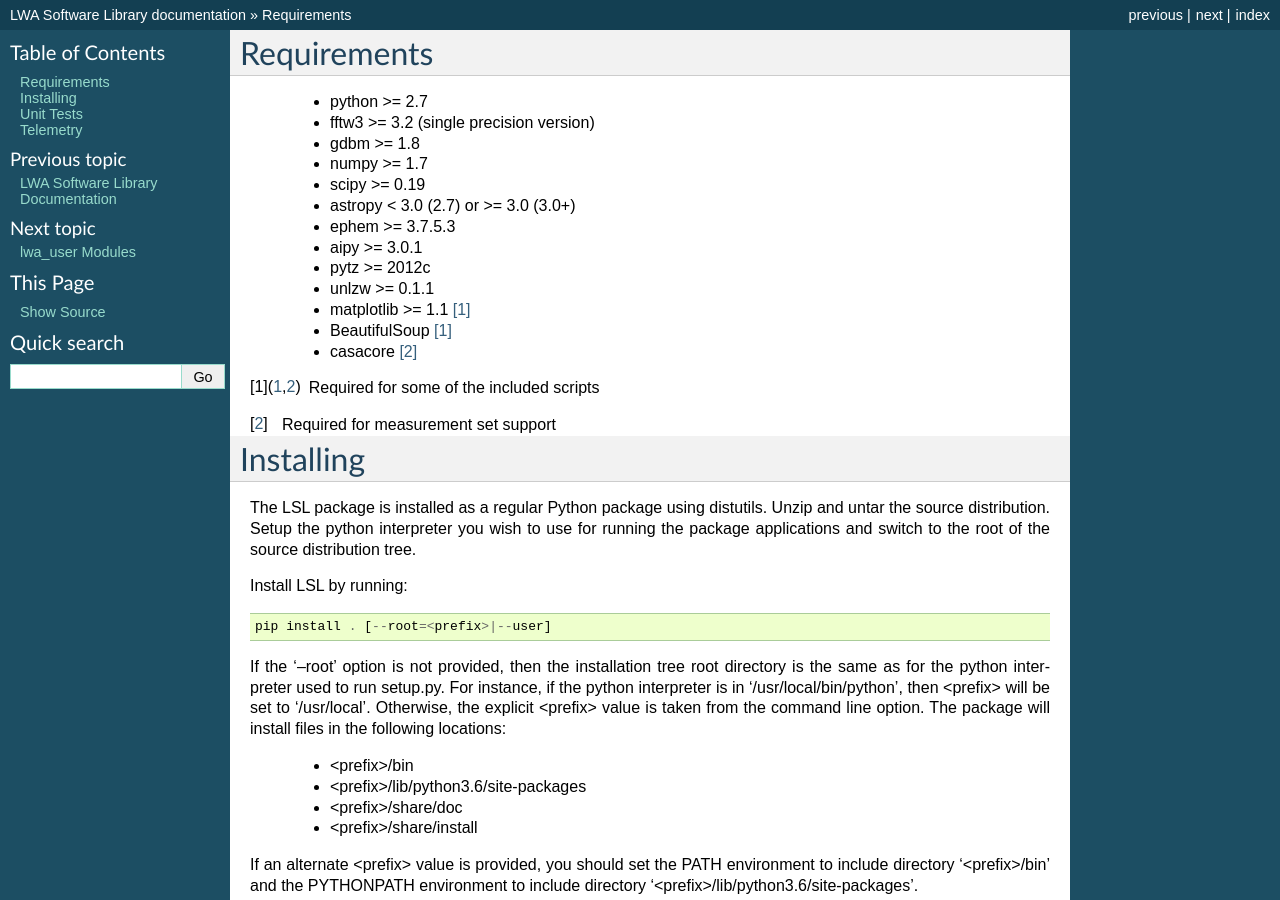
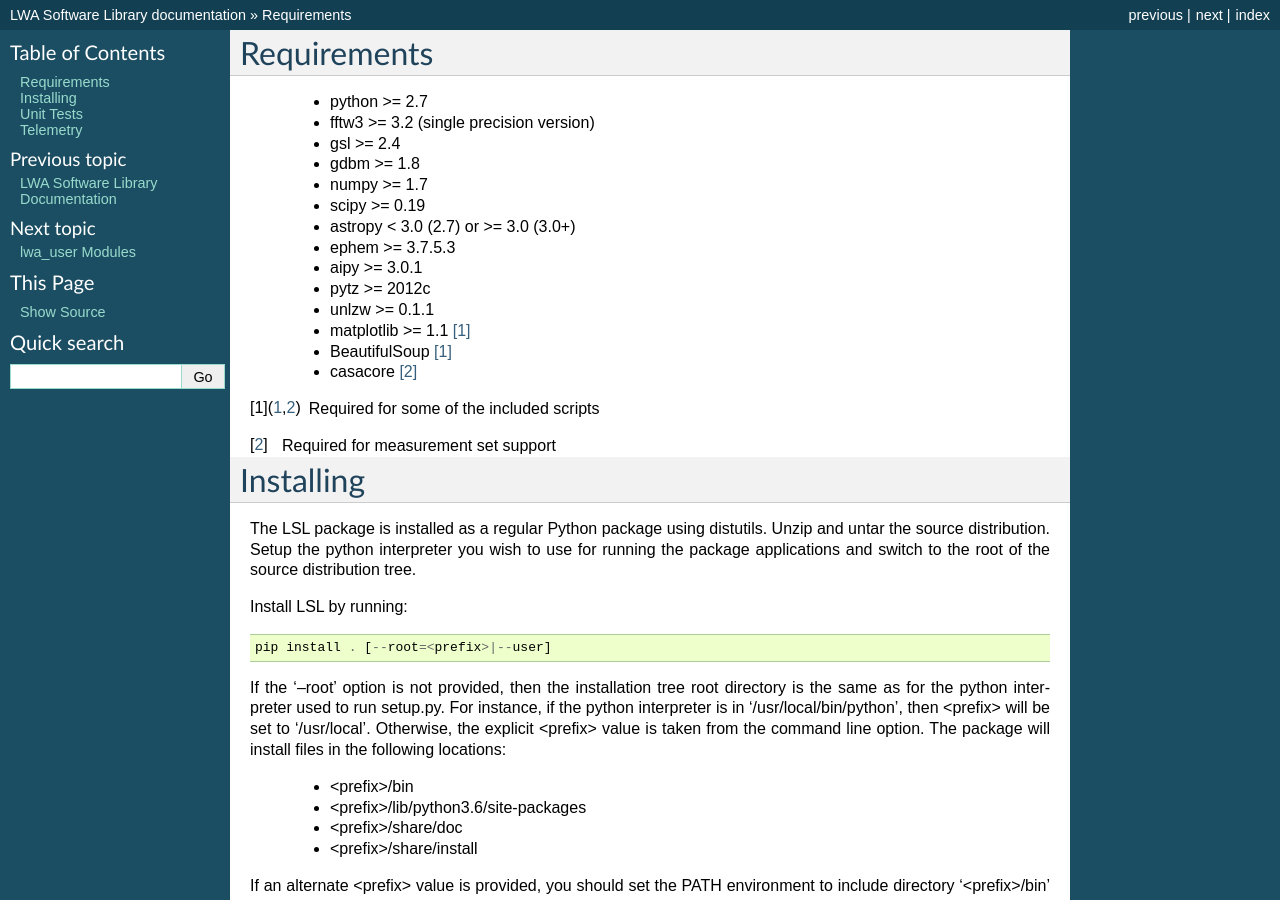
Before and after one commit to lwa-project/lsl, a Sphinx documentation site: the page built from docs/source/install.rst, in a window 1280 px wide and 900 px high. Built offline with Sphinx 7.4.7, drawn with Linux system fonts in a browser that asks for light colours; formulas are drawn with MathJax 3; pages that are not in the unit, such as notebooks, are missing from menus.

```diff
--- a/docs/source/install.rst
+++ b/docs/source/install.rst
@@ -2,6 +2,7 @@ Requirements
 ============
  * python >= 2.7
  * fftw3 >= 3.2 (single precision version)
+ * gsl >= 2.4
  * gdbm >= 1.8
  * numpy >= 1.7
  * scipy >= 0.19
```
Also changed, not shown: README.md (+1 -0 lines).
